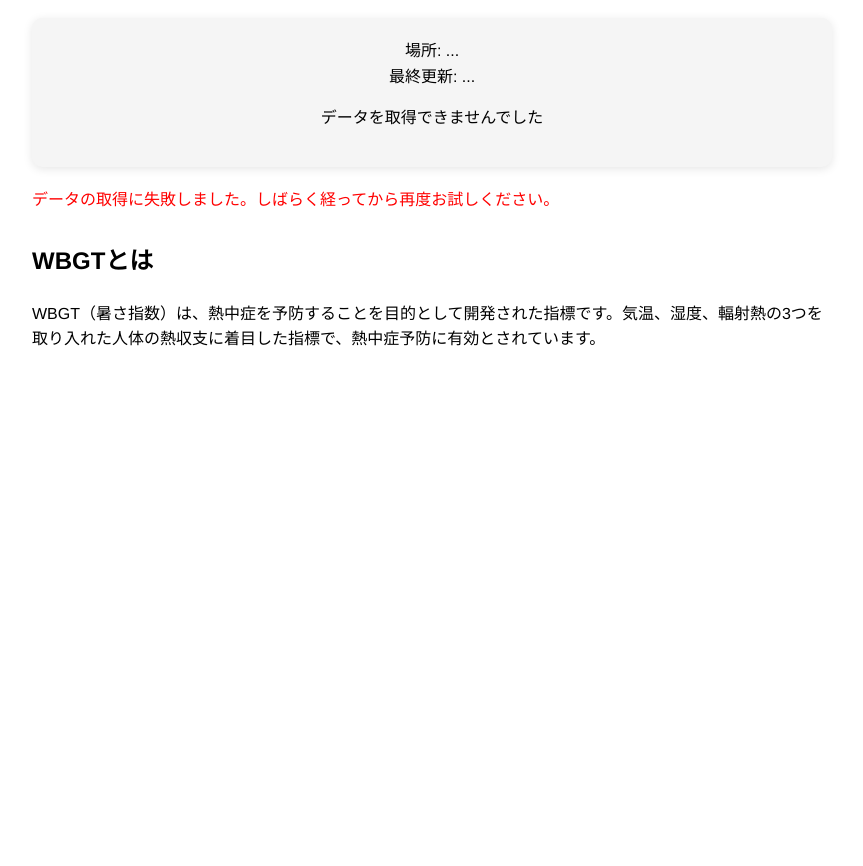
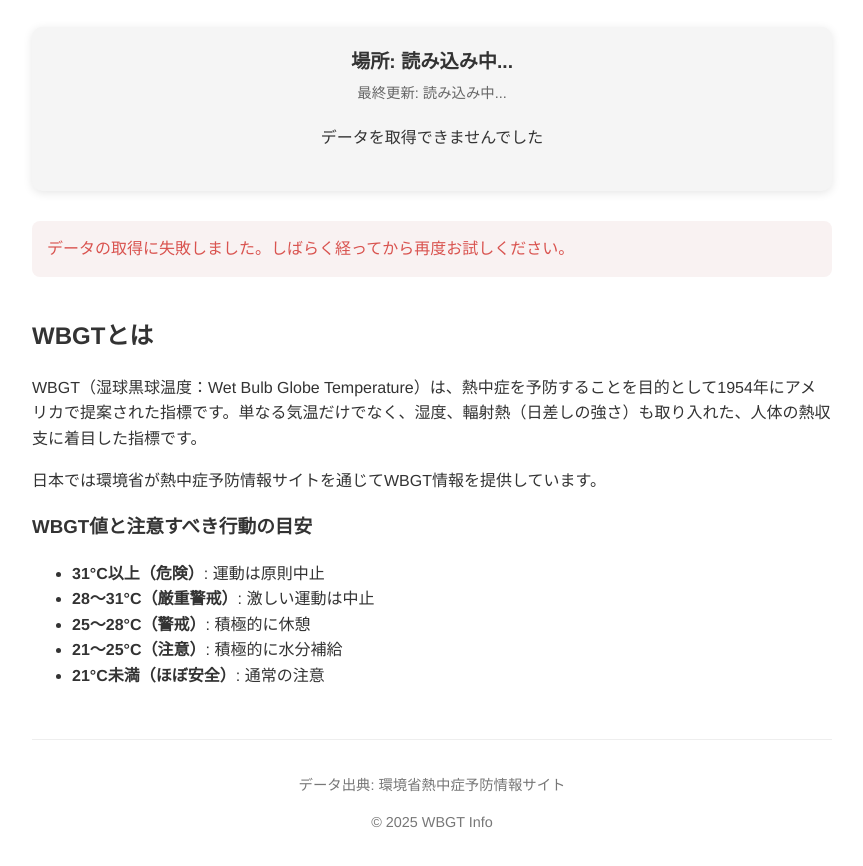
Before and after one commit to YamatoAgency/wbgt, a website: page index.html in a window 1280 px wide. Shown: the part 96-962 px from the top of the page, without its empty margins (208-1071 px from the left). Before the commit the page ends 800 px from the top, so only its background shows below. Drawn offline with Linux system fonts and the light colour scheme; no server answers.

Commit message:
Update index.html

```diff
--- a/index.html
+++ b/index.html
@@ -7,22 +7,36 @@
   <style>
     body {
       font-family: 'Helvetica Neue', Arial, 'Hiragino Kaku Gothic ProN', sans-serif;
+      line-height: 1.6;
+      color: #333;
       max-width: 800px;
       margin: 0 auto;
       padding: 20px;
-      line-height: 1.6;
+    }
+    header {
+      text-align: center;
+      margin-bottom: 30px;
     }
     h1 {
       color: #1a6e39;
-      text-align: center;
     }
     .wbgt-container {
       background-color: #f5f5f5;
       border-radius: 10px;
       padding: 20px;
-      margin: 20px 0;
       text-align: center;
       box-shadow: 0 2px 10px rgba(0, 0, 0, 0.1);
+      margin-bottom: 30px;
+    }
+    .location {
+      font-size: 1.2rem;
+      font-weight: bold;
+      margin-bottom: 5px;
+    }
+    .timestamp {
+      color: #666;
+      font-size: 0.9rem;
+      margin-bottom: 20px;
     }
     .wbgt-value {
       font-size: 4rem;
@@ -31,7 +45,7 @@
     }
     .wbgt-level {
       display: inline-block;
-      padding: 8px 16px;
+      padding: 8px 20px;
       border-radius: 20px;
       font-weight: bold;
       margin: 10px 0;
@@ -41,8 +55,8 @@
     .level-warning { background-color: #FFA500; color: #000; }
     .level-danger { background-color: #FF4500; color: #fff; }
     .level-extreme { background-color: #800000; color: #fff; }
-    .info {
-      margin-top: 30px;
+    .advice {
+      margin: 20px 0;
     }
     .loading {
       display: inline-block;
@@ -57,35 +71,65 @@
       to { transform: rotate(360deg); }
     }
     .error {
-      color: red;
-      margin: 20px 0;
+      color: #d9534f;
+      background-color: #f9f2f2;
+      padding: 15px;
+      border-radius: 8px;
       display: none;
+    }
+    .info-section {
+      margin-top: 40px;
+    }
+    footer {
+      margin-top: 50px;
+      text-align: center;
+      color: #777;
+      font-size: 0.9rem;
+      border-top: 1px solid #eee;
+      padding-top: 20px;
     }
   </style>
 </head>
 <body>
-  <h1>WBGT（暑さ指数）情報</h1>
+  <header>
+    <h1>WBGT（暑さ指数）情報</h1>
+  </header>
 
   <div class="wbgt-container">
-    <div id="location">場所: ...</div>
-    <div id="timestamp">最終更新: ...</div>
+    <div id="location" class="location">場所: 読み込み中...</div>
+    <div id="timestamp" class="timestamp">最終更新: 読み込み中...</div>
 
     <div id="wbgt-display">
       <div class="loading"></div>
-      <p>データを読み込み中...</p>
+      <p>WBGT情報を取得中...</p>
     </div>
 
-    <div id="advice"></div>
+    <div id="advice" class="advice"></div>
   </div>
 
   <div id="error-message" class="error">
     データの取得に失敗しました。しばらく経ってから再度お試しください。
   </div>
 
-  <div class="info">
+  <div class="info-section">
     <h2>WBGTとは</h2>
-    <p>WBGT（暑さ指数）は、熱中症を予防することを目的として開発された指標です。気温、湿度、輻射熱の3つを取り入れた人体の熱収支に着目した指標で、熱中症予防に有効とされています。</p>
+    <p>WBGT（湿球黒球温度：Wet Bulb Globe Temperature）は、熱中症を予防することを目的として1954年にアメリカで提案された指標です。単なる気温だけでなく、湿度、輻射熱（日差しの強さ）も取り入れた、人体の熱収支に着目した指標です。</p>
+    <p>日本では環境省が熱中症予防情報サイトを通じてWBGT情報を提供しています。</p>
+
+    <h3>WBGT値と注意すべき行動の目安</h3>
+    <ul>
+      <li><strong>31°C以上（危険）</strong>: 運動は原則中止</li>
+      <li><strong>28〜31°C（厳重警戒）</strong>: 激しい運動は中止</li>
+      <li><strong>25〜28°C（警戒）</strong>: 積極的に休憩</li>
+      <li><strong>21〜25°C（注意）</strong>: 積極的に水分補給</li>
+      <li><strong>21°C未満（ほぼ安全）</strong>: 通常の注意</li>
+    </ul>
   </div>
+
+  <footer>
+    <p>データ出典: 環境省熱中症予防情報サイト</p>
+    <p>&copy; 2025 WBGT Info</p>
+  </footer>
 
   <script>
     document.addEventListener('DOMContentLoaded', function() {
@@ -101,43 +145,48 @@
         const response = await fetch('data/latest-wbgt.json');
 
         if (!response.ok) {
-          throw new Error('データが見つかりませんでした');
+          throw new Error(`HTTP error! status: ${response.status}`);
         }
 
         const data = await response.json();
         displayWBGT(data);
       } catch (error) {
-        console.error('データの取得に失敗しました:', error);
+        console.error('Error fetching WBGT data:', error);
         document.getElementById('error-message').style.display = 'block';
         document.getElementById('wbgt-display').innerHTML = '<p>データを取得できませんでした</p>';
       }
     }
 
     function displayWBGT(data) {
+      // エラーメッセージを非表示
+      document.getElementById('error-message').style.display = 'none';
+
       // 場所と更新時刻を表示
       document.getElementById('location').textContent = `場所: ${data.location}`;
-      document.getElementById('timestamp').textContent = `最終更新: ${formatDate(new Date(data.timestamp))}`;
 
-      // WBGT値を表示
+      const timestamp = new Date(data.timestamp);
+      document.getElementById('timestamp').textContent = `最終更新: ${formatDate(timestamp)}`;
+
+      // WBGT値の表示
       const wbgtValue = data.wbgt;
       const wbgtDisplay = document.getElementById('wbgt-display');
 
       // WBGT値に基づいて警告レベルを決定
       let level, levelClass, advice;
 
-      if (wbgtValue <= 21) {
+      if (wbgtValue < 21) {
         level = "ほぼ安全";
         levelClass = "level-safe";
         advice = "熱中症の危険性は低いですが、激しい運動時は水分補給を忘れないようにしましょう。";
-      } else if (wbgtValue <= 25) {
+      } else if (wbgtValue < 25) {
         level = "注意";
         levelClass = "level-caution";
         advice = "熱中症の危険性があります。運動時は定期的に休憩を取り、こまめに水分補給をしましょう。";
-      } else if (wbgtValue <= 28) {
+      } else if (wbgtValue < 28) {
         level = "警戒";
         levelClass = "level-warning";
         advice = "熱中症の危険性が高まっています。激しい運動は避け、屋外での長時間の活動は控えましょう。";
-      } else if (wbgtValue <= 31) {
+      } else if (wbgtValue < 31) {
         level = "厳重警戒";
         levelClass = "level-danger";
         advice = "熱中症の危険性が非常に高いです。外出は避け、涼しい場所で過ごしましょう。";
@@ -156,8 +205,14 @@
       // アドバイスを表示
       document.getElementById('advice').innerHTML = `<p>${advice}</p>`;
 
-      // エラーメッセージを非表示
-      document.getElementById('error-message').style.display = 'none';
+      // エラーフラグがある場合は注意書きを表示
+      if (data.error) {
+        wbgtDisplay.innerHTML += `
+          <p style="color: #d9534f; font-size: 0.8rem; margin-top: 10px;">
+            ※現在、データは参考値です。
+          </p>
+        `;
+      }
     }
 
     function formatDate(date) {
```
